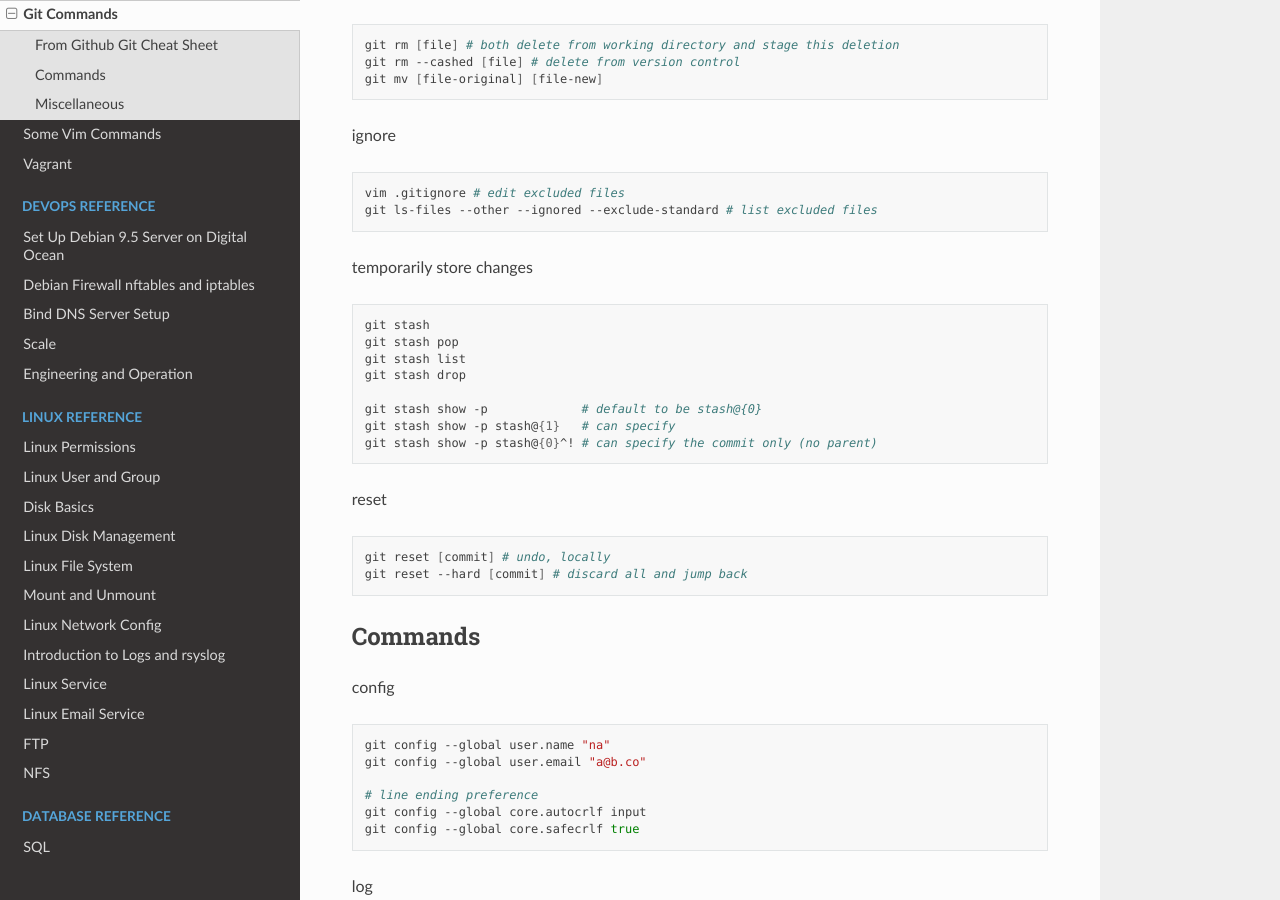
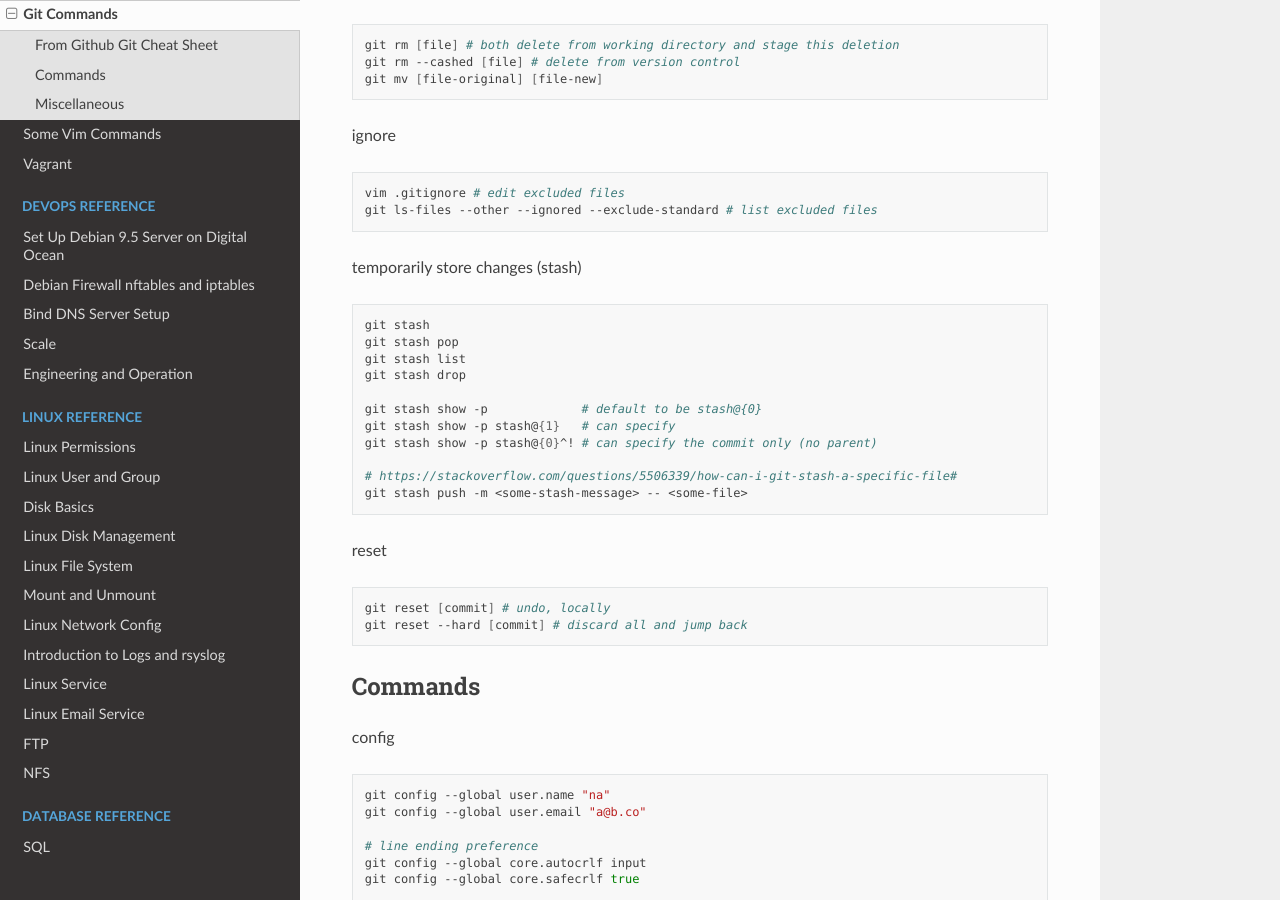
Before and after one commit to snowme34/snowme34.com, a Sphinx documentation site: the page built from docs/source/reference/commands/git-commands.md, in a window 1280 px wide and 900 px high, scrolled down 1397 px. Built offline with Sphinx 7.4.7 and the Read the Docs theme 2.0.0, drawn with Linux system fonts in a browser that asks for light colours.

Commit message:
update git stash

````diff
--- a/docs/source/reference/commands/git-commands.md
+++ b/docs/source/reference/commands/git-commands.md
@@ -80,7 +80,7 @@ vim .gitignore # edit excluded files
 git ls-files --other --ignored --exclude-standard # list excluded files
 ```
 
-temporarily store changes
+temporarily store changes (stash)
 
 ```bash
 git stash
@@ -91,6 +91,9 @@ git stash drop
 git stash show -p             # default to be stash@{0}
 git stash show -p stash@{1}   # can specify
 git stash show -p stash@{0}^! # can specify the commit only (no parent)
+
+# https://stackoverflow.com/questions/5506339/how-can-i-git-stash-a-specific-file#
+git stash push -m <some-stash-message> -- <some-file>
 ```
 
 reset
````
